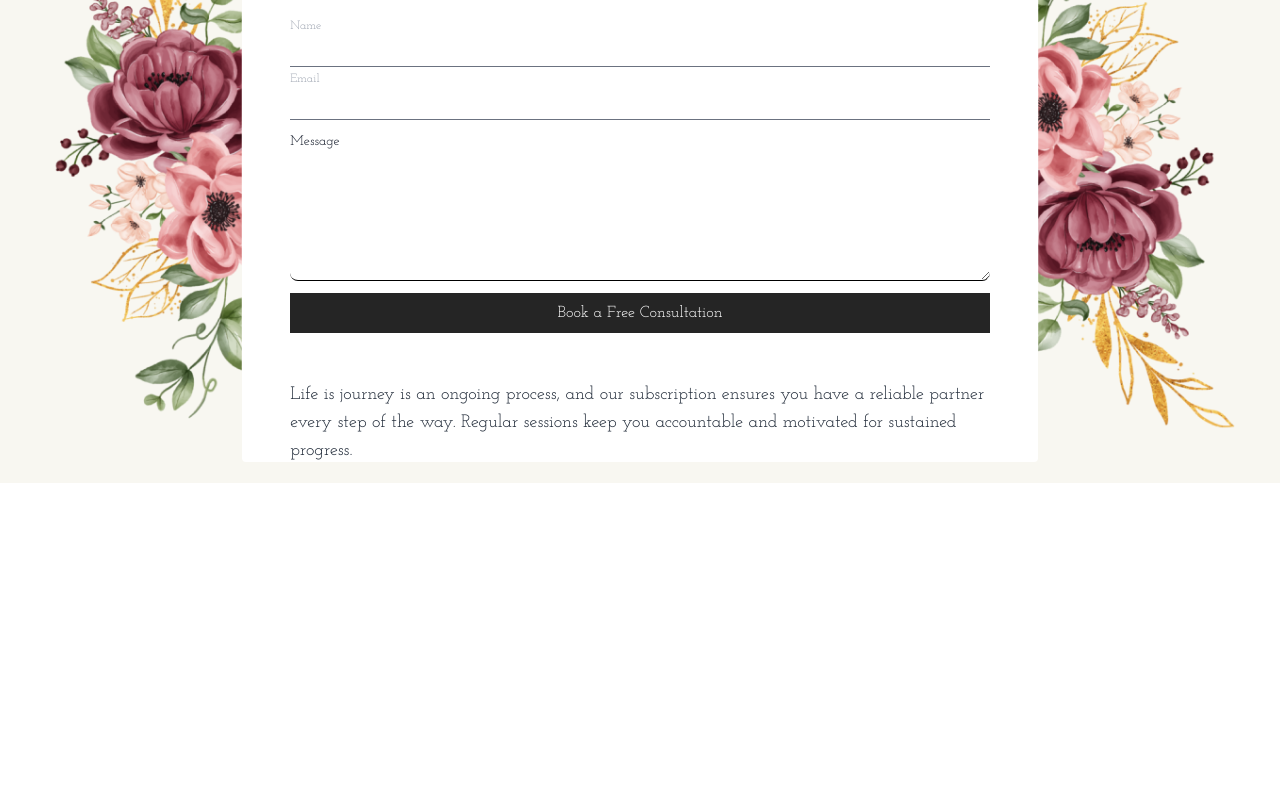
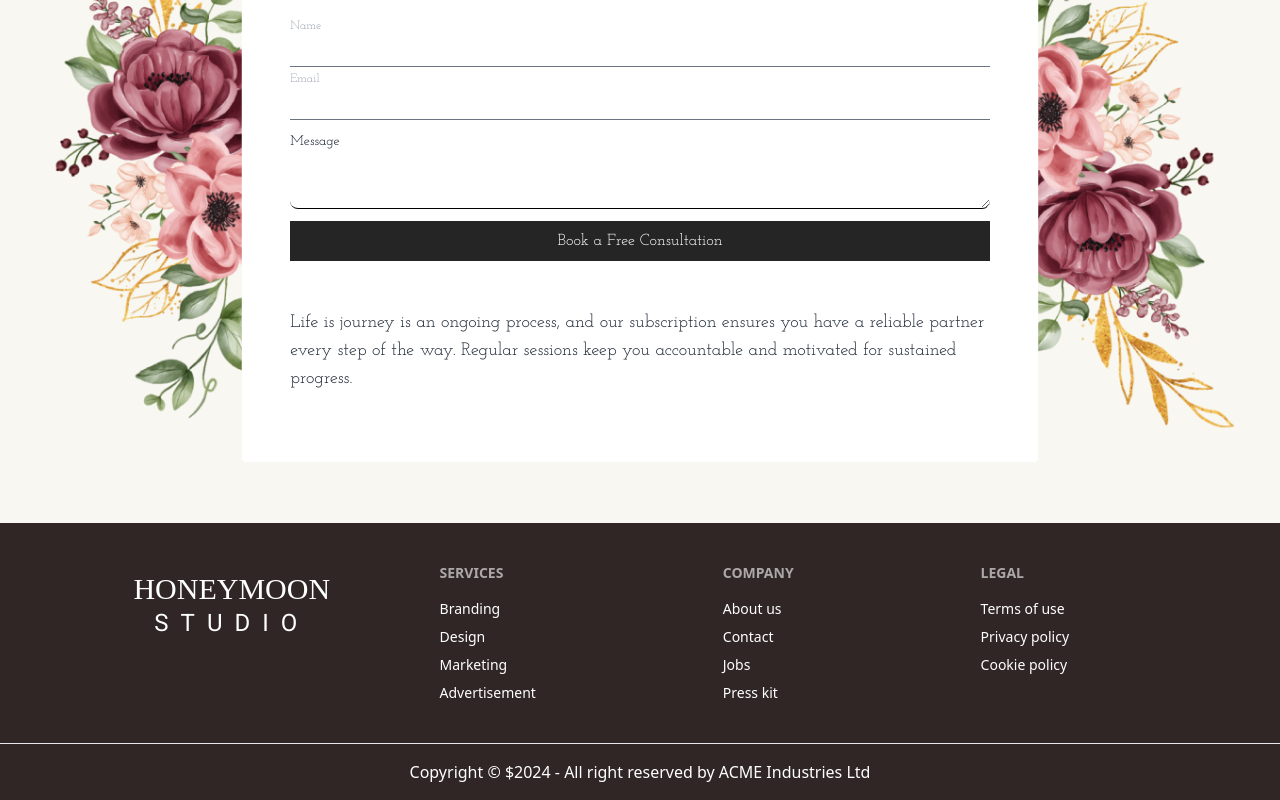
Before and after one commit to dev-kawser/honeymoon-studio, a React (Vite) app: page / in a window 1280 px wide. Shown: the part 3784-4584 px from the top of the page. Before the commit the page ends 4267 px from the top, so only its background shows below. Built offline with nearby package versions, Linux system fonts and the light colour scheme; a web font is replaced by a local one.

Commit message:
footer added and project done

```diff
--- a/src/Components/Appointment/Appointment.jsx
+++ b/src/Components/Appointment/Appointment.jsx
@@ -8,7 +8,7 @@ const Appointment = () => {
                 <div>
                     <img src={img1} alt="" className="lg:w-full w-24 lg:flex hidden" />
                 </div>
-                <div className="lg:w-2/3 w-full lg:h-[600px] h-72 bg-white rounded p-12">
+                <div className="lg:w-2/3 w-full lg:h-[600px] h-96 bg-white rounded p-12">
                     <h1 className="text-center righteous text-2xl lg:text-6xl">
                         Book An Appointment
                     </h1>
@@ -29,7 +29,7 @@ const Appointment = () => {
                         </div>
 
                         <label htmlFor="message" className="block mb-2 text-sm text-gray-900 dark:text-gray-400">Message</label>
-                        <textarea id="message" rows="4" className="block p-2.5 w-full rounded-lg text-blue-400 border-b border-black outline-none"></textarea>
+                        <textarea id="message" rows="1" className="block p-2.5 w-full rounded-lg text-blue-400 border-b border-black outline-none"></textarea>
 
                         <input className="w-full lg:text-base text-xs py-2 text-center bg-[#252525] text-white mt-10" type="button" value="Book a Free Consultation" />
                     </form>
--- a/src/Layout/Root.jsx
+++ b/src/Layout/Root.jsx
@@ -1,5 +1,6 @@
 import { Outlet } from "react-router-dom";
 import Navbar from "../Shared/Navbar/Navbar";
+import Footer from "../Shared/Footer/Footer";
 
 
 const Root = () => {
@@ -7,6 +8,7 @@ const Root = () => {
         <div className="bg-[#F8F7F1]">
             <Navbar></Navbar>
             <Outlet></Outlet>
+            <Footer></Footer>
         </div>
     );
 };
--- /dev/null
+++ b/src/Shared/Footer/Footer.jsx
@@ -0,0 +1,42 @@
+
+
+const Footer = () => {
+    return (
+        <div>
+            <footer className="footer bg-[#302626] text-white p-10 mt-10">
+                <aside className="mx-auto">
+                    <div className=" flex flex-col items-center">
+                        <a className="p-2 ribeye uppercase lg:text-3xl text-xl">Honeymoon</a>
+                        <p className="roboto uppercase -mt-2 tracking-widest lg:tracking-[12px] lg:text-2xl text-lg">studio</p>
+                    </div>
+                </aside>
+                <nav>
+                    <h6 className="footer-title">Services</h6>
+                    <a className="link link-hover">Branding</a>
+                    <a className="link link-hover">Design</a>
+                    <a className="link link-hover">Marketing</a>
+                    <a className="link link-hover">Advertisement</a>
+                </nav>
+                <nav>
+                    <h6 className="footer-title">Company</h6>
+                    <a className="link link-hover">About us</a>
+                    <a className="link link-hover">Contact</a>
+                    <a className="link link-hover">Jobs</a>
+                    <a className="link link-hover">Press kit</a>
+                </nav>
+                <nav>
+                    <h6 className="footer-title">Legal</h6>
+                    <a className="link link-hover">Terms of use</a>
+                    <a className="link link-hover">Privacy policy</a>
+                    <a className="link link-hover">Cookie policy</a>
+                </nav>
+            </footer>
+
+            <aside className="footer-center bg-[#302626] text-white border-t p-4">
+                <p>Copyright © ${new Date().getFullYear()} - All right reserved by ACME Industries Ltd</p>
+            </aside>
+        </div>
+    );
+};
+
+export default Footer;
```
